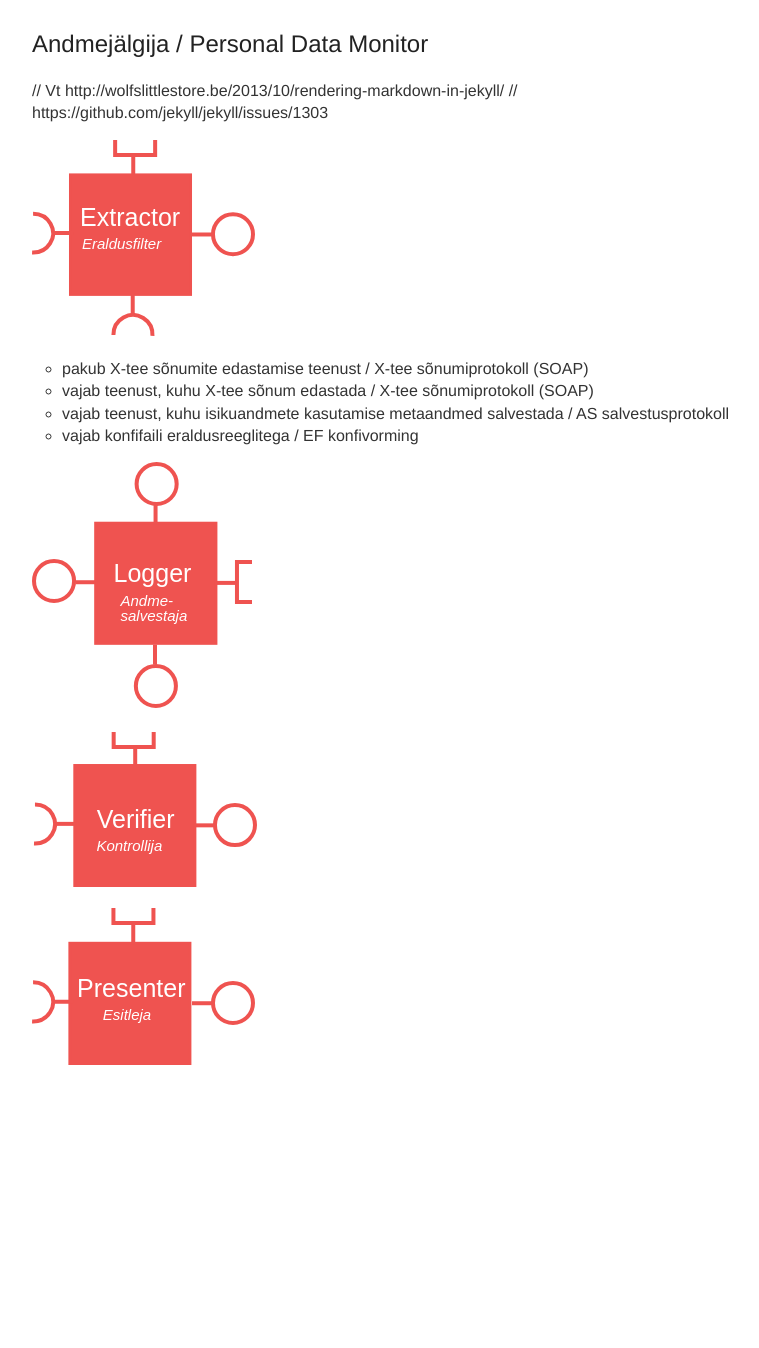
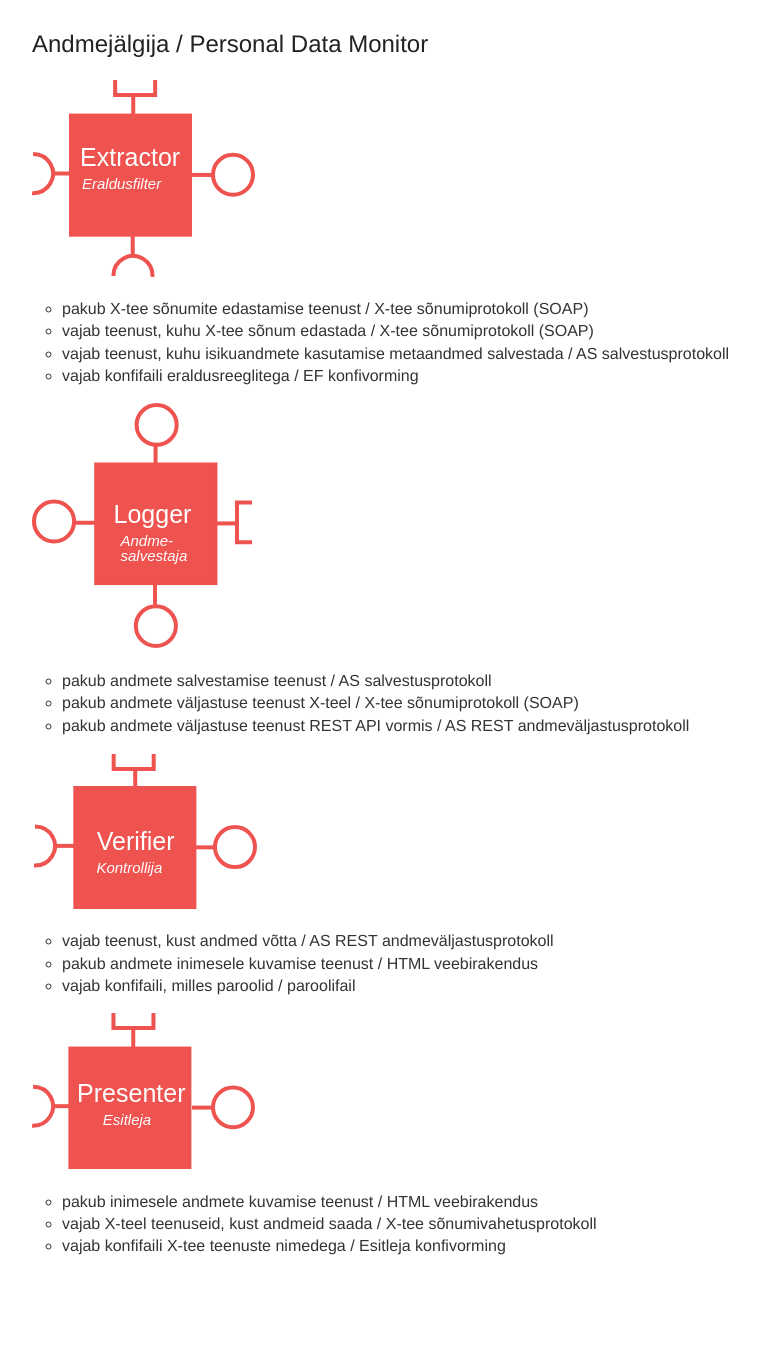
Before and after one commit to e-gov/AJ, a Jekyll site: the page built from _posts/2015-1-1-Presentation.md, in a window 1280 px wide. Shown: the whole page, without its empty margins (248-1007 px from the left). Built offline with Jekyll 4.4.1, drawn with Linux system fonts in a browser that asks for light colours; Markdown is read by kramdown in place of the engine named in the settings; before the commit the page ends 1161 px from its top, so only the background shows below that.

Commit message:
Update 2015-1-1-Presentation.md

```diff
--- a/_posts/2015-1-1-Presentation.md
+++ b/_posts/2015-1-1-Presentation.md
@@ -3,10 +3,7 @@ layout: page
 title: Andmejälgija / Personal Data Monitor
 ---
 
-// Vt http://wolfslittlestore.be/2013/10/rendering-markdown-in-jekyll/
-// https://github.com/jekyll/jekyll/issues/1303
-
-<img src='{{ site.url }}/img/Extractor.svg'>
+![]({{ site.url }}/img/Extractor.svg)
 
 - pakub X-tee sõnumite edastamise teenust / X-tee sõnumiprotokoll (SOAP)
 - vajab teenust, kuhu X-tee sõnum edastada / X-tee sõnumiprotokoll (SOAP)
@@ -15,6 +12,18 @@ title: Andmejälgija / Personal Data Monitor
 
 <img src='{{ site.url }}/img/Logger.svg'>
 
+- pakub andmete salvestamise teenust / AS salvestusprotokoll
+- pakub andmete väljastuse teenust X-teel / X-tee sõnumiprotokoll (SOAP)
+- pakub andmete väljastuse teenust REST API vormis / AS REST andmeväljastusprotokoll
+
 <img src='{{ site.url }}/img/Verifier.svg'>
 
+- vajab teenust, kust andmed võtta  / AS REST andmeväljastusprotokoll
+- pakub andmete inimesele kuvamise  teenust / HTML veebirakendus
+- vajab konfifaili, milles paroolid / paroolifail
+
 <img src='{{ site.url }}/img/Presenter.svg'>
+
+- pakub inimesele andmete kuvamise teenust / HTML veebirakendus
+- vajab X-teel teenuseid, kust andmeid  saada / X-tee sõnumivahetusprotokoll
+- vajab konfifaili X-tee teenuste nimedega  / Esitleja konfivorming
```
